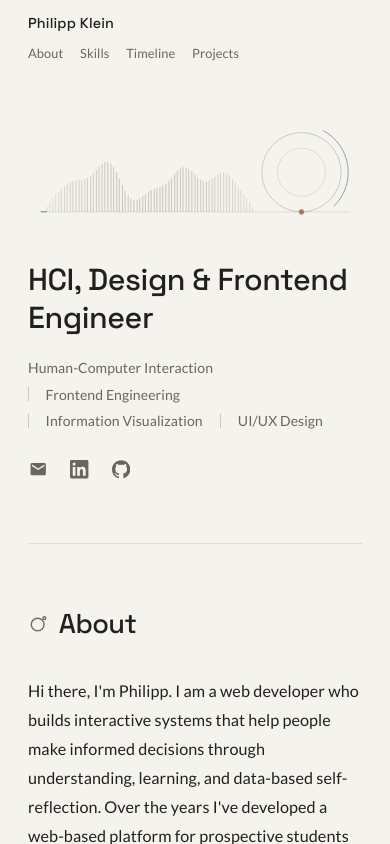
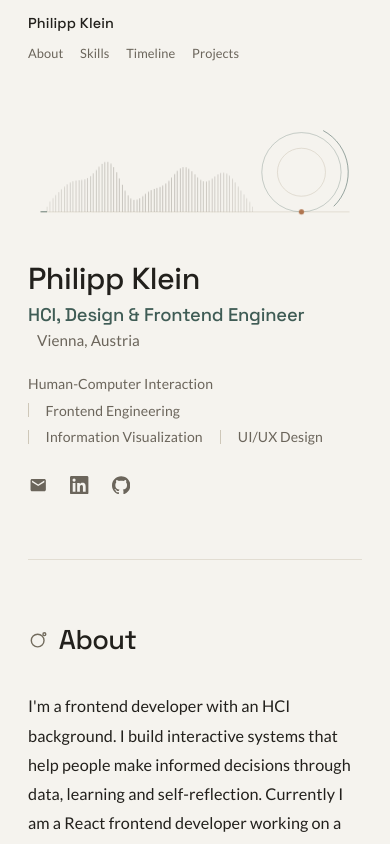
Before and after one commit to phlppkln/home, a Vue app: page / in a window 390 px wide. Shown: the top 844 px of the page. Built offline with nearby package versions, Linux system fonts and the light colour scheme.

Commit message:
refactor: update profile details and improve text clarity across components

```diff
--- a/index.html
+++ b/index.html
@@ -3,10 +3,10 @@
 	<head>
 		<meta charset="UTF-8" />
 		<meta name="viewport" content="width=device-width, initial-scale=1.0" />
-		<title>Philipp Klein — HCI &amp; Design Engineer</title>
+		<title>Philipp Klein — HCI, Design &amp; Frontend Engineer</title>
 		<meta
 			name="description"
-			content="Philipp Klein — HCI &amp; Design Engineer. Research-based design and frontend engineering for interactive systems and information visualization."
+			content="Philipp Klein — HCI, Design &amp; Frontend Engineer. Research-based design and frontend engineering for interactive systems and information visualization."
 		/>
 		<link rel="preconnect" href="https://fonts.googleapis.com" />
 		<link rel="preconnect" href="https://fonts.gstatic.com" crossorigin />
--- a/src/App.vue
+++ b/src/App.vue
@@ -100,7 +100,7 @@ const year = new Date().getFullYear();
 		<HeroMark
 			:sections="sections"
 			:active="active"
-			drop="drop"
+			drop="footer"
 			@pinned="pinned = $event"
 		/>
 		<IntroSection />
@@ -108,11 +108,10 @@ const year = new Date().getFullYear();
 		<SkillsSection />
 		<TimelineSection />
 		<ProjectsSection />
-		<!-- Deliberately empty: the rider rides off the ridge into it (see HeroMark) -->
-		<div id="drop" class="drop-zone" aria-hidden="true"></div>
 	</main>
 
-	<footer>
+	<!-- The rider rides off the ridge as this scrolls into view (see HeroMark) -->
+	<footer id="footer">
 		<div class="footer-inner">
 			<span>
 				<span class="footer-name">{{ profile.name }}</span>
@@ -262,15 +261,6 @@ main {
 	padding: 0 var(--page-padding);
 }
 
-/*
- * The empty stretch past the last section the rider falls into. Framed by
- * the projects' hairline above and the footer's below, it reads as a
- * quiet box rather than a missing section.
- */
-.drop-zone {
-	height: 11rem;
-}
-
 footer {
 	border-top: 1px solid var(--line);
 }
@@ -329,8 +319,7 @@ footer {
 
 @media print {
 	.topbar,
-	.skip-link,
-	.drop-zone {
+	.skip-link {
 		display: none;
 	}
 }
--- a/src/components/HeroMark.vue
+++ b/src/components/HeroMark.vue
@@ -11,7 +11,7 @@
  *              Interpolates the whole composition from the tall hero mark
  *              into a low ridge that stays pinned under the topbar.
  *   `progress` 0 → 1 from the top of the page to where the drop zone
- *              (an empty box after the last section) comes into view, and
+ *              (the footer) comes into view, and
  *              drives the rider along the ridge. Reaching the clay disc on
  *              the right means the end of the content has been reached;
  *              scrolling on into the drop zone sends the rider over the
@@ -35,7 +35,7 @@ import { computed, onBeforeUnmount, onMounted, ref, watch } from "vue";
 const props = defineProps<{
 	sections: { id: string; label: string }[];
 	active: string;
-	/** Id of the empty box after the last section the rider falls into. */
+	/** Id of the element after the last section; the rider falls once it is half in view. */
 	drop: string;
 }>();
 const emit = defineEmits<{ pinned: [value: boolean] }>();
--- a/src/components/IntroSection.vue
+++ b/src/components/IntroSection.vue
@@ -5,20 +5,29 @@ import ContactLinks from "./ContactLinks.vue";
 
 <template>
 	<section id="intro" class="section section--intro">
-		<!--
-			The mark replaces the name visually, so the document heading is
-			kept for screen readers, search engines and the print stylesheet.
-		-->
-		<h1 class="visually-hidden">{{ profile.name }} — {{ profile.role }}</h1>
-
 		<div class="identity">
-			<p class="role" v-reveal>{{ profile.role }}</p>
+			<div class="headline" v-reveal>
+				<h1 class="name">{{ profile.name }}</h1>
+				<p class="role">
+					{{ profile.role }} <span class="location">{{ profile.location }}</span>
+				</p>
+			</div>
 
 			<ul class="focus" v-reveal="80">
 				<li v-for="item in profile.focus" :key="item">{{ item }}</li>
 			</ul>
 
 			<ContactLinks class="contact" v-reveal="160" />
+
+			<!--
+				The icons above carry no visible text, so on paper the contact
+				details are spelled out instead.
+			-->
+			<p class="print-only print-contact">
+				<span v-for="link in profile.contact" :key="link.href">{{
+					link.href.replace(/^(mailto:|https:\/\/(www\.)?)/, "").replace(/\/$/, "")
+				}}</span>
+			</p>
 		</div>
 	</section>
 </template>
@@ -41,14 +50,52 @@ import ContactLinks from "./ContactLinks.vue";
 	gap: 1.25rem;
 }
 
+.headline {
+	display: flex;
+	flex-direction: column;
+	gap: 0.35rem;
+}
+
 /* The page's display line — it stays a step above the section headings */
+.name {
+	font-size: clamp(1.9rem, 1.4rem + 2vw, 2.7rem);
+	letter-spacing: -0.015em;
+	line-height: 1.2;
+	color: var(--text);
+}
+
 .role {
 	font-family: var(--font-heading);
-	font-size: clamp(1.9rem, 1.4rem + 2vw, 2.7rem);
+	font-size: clamp(1.15rem, 1rem + 0.6vw, 1.4rem);
 	font-weight: 500;
-	letter-spacing: -0.015em;
-	line-height: 1.25;
+	letter-spacing: -0.01em;
+	line-height: 1.35;
+	color: var(--accent);
+}
+
+/* Body font, like the focus row, so the place reads apart from the title */
+.location {
+	margin-left: 0.6em;
+	font-family: var(--font-body);
+	font-size: 0.95rem;
+	font-weight: 400;
+	letter-spacing: 0.005em;
+	color: var(--muted);
+}
+
+.print-contact {
+	display: flex;
+	flex-wrap: wrap;
+	gap: 0.25rem 0.6rem;
+	font-size: 0.95rem;
+	line-height: 1.5;
 	color: var(--text);
+}
+
+.print-contact span + span::before {
+	content: "·";
+	margin-right: 0.6rem;
+	color: var(--faint);
 }
 
 /*
@@ -88,6 +135,20 @@ import ContactLinks from "./ContactLinks.vue";
 	margin-left: -0.5rem;
 }
 
+.print-only {
+	display: none;
+}
+
+@media print {
+	.print-only {
+		display: flex;
+	}
+
+	.contact {
+		display: none;
+	}
+}
+
 @media (max-width: 40rem) {
 	.section--intro {
 		padding-top: 2rem;
--- a/src/data/profile.ts
+++ b/src/data/profile.ts
@@ -1,9 +1,11 @@
 export const profile = {
 	name: "Philipp Klein",
 	role: "HCI, Design & Frontend Engineer",
+	/** Shown next to the role under the name. */
+	location: "Vienna, Austria",
 	focus: ["Human-Computer Interaction", "Frontend Engineering", "Information Visualization", "UI/UX Design"],
 	about: [
-		"Hi there, I'm Philipp. I am a web developer who builds interactive systems that help people make informed decisions through understanding, learning, and data-based self-reflection. Over the years I've developed a web-based platform for prospective students at TU Wien, as well as worked on a data-driven SaaS platforms. Today I'm a Frontend Developer at condignum, a cybersecurity company in Vienna.",
+		"I'm a frontend developer with an HCI background. I build interactive systems that help people make informed decisions through data, learning and self-reflection. Currently I am a React frontend developer working on a cybersecurity SaaS platform at condignum in Vienna. Before that I built an interactive Online Self Assessment at TU Wien from proof of concept to a mandatory part of the informatics admission process.",
 		"I completed my Master's in Media and Human-Centered Computing at TU Wien, where my thesis about collaborative interactive articles on an infinite canvas won the Different Brilliant award at IConCMT 2023. In my studies I focused on building web-based experiences for knowledge creation and insight generation. My work sits in the areas of human-computer interaction, information visualization, UI/UX design and frontend development.",
 		"Besides technology, I enjoy grabbing my camera and exploring the less-traveled paths on my bike, or tinkering on my bike fleet. I also hold diplomas in agriculture and viticulture, from working as a farmer alongside my education.",
 	],
```
Also changed, not shown: src/data/projects.ts (+18 -12 lines).
